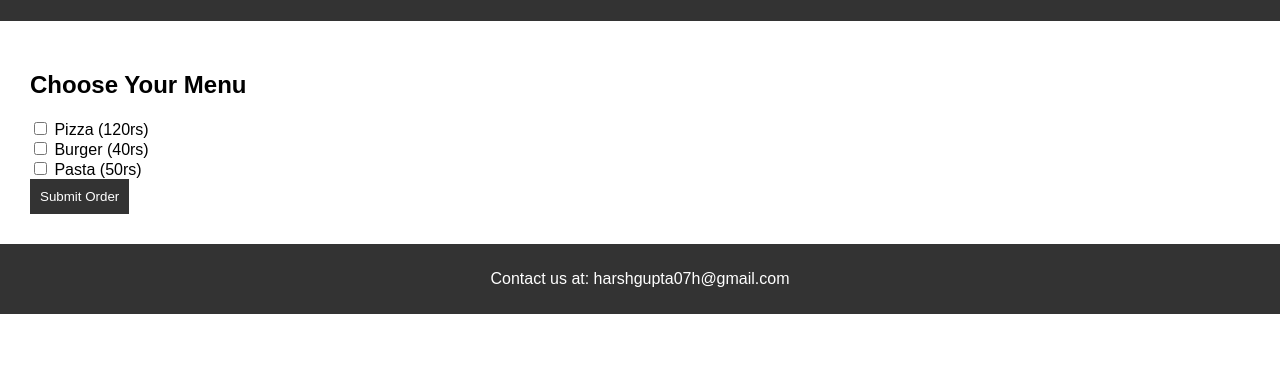
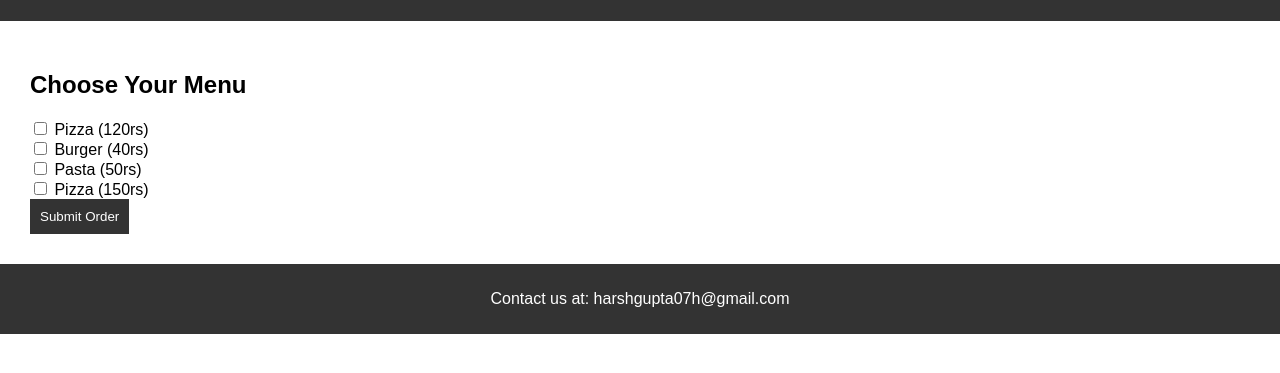
Before and after one commit to harsh03h/catering-reserving-ordering, a website: page index.html in a window 1280 px wide. Both pictures are taken after typing "Sample", "2020-01-15", "5" into the empty fields and a click on the button "Reserve Catering". Shown: the part 99-472 px from the top of the page. Drawn offline with Linux system fonts and the light colour scheme.

Commit message:
Update index.html

```diff
--- a/index.html
+++ b/index.html
@@ -44,7 +44,11 @@
         <input type="checkbox" id="item3" data-name="Pasta" data-price="10"> Pasta (50rs)
       </label>
     </div>
-
+   <div class="menu-item">
+      <label>
+        <input type="checkbox" id="item1" data-name="Dosa" data-price="20"> Pizza (150rs)
+      </label>
+    </div>
     <button id="submit-order">Submit Order</button>
   </section>
 
```
